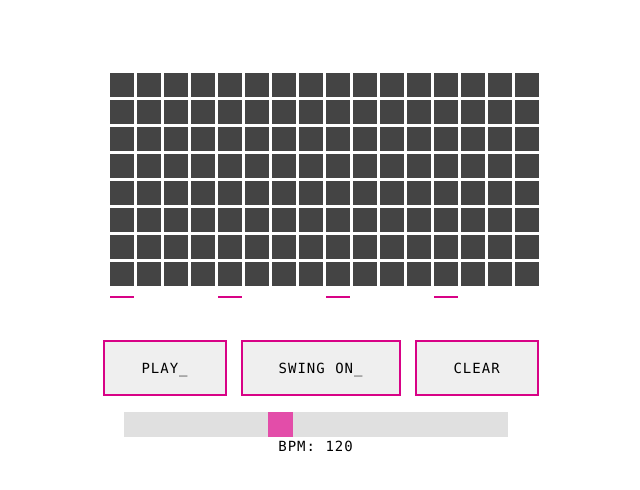
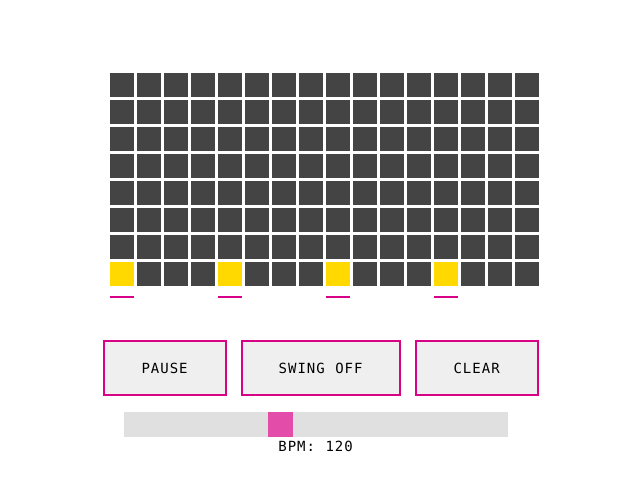
Before and after one commit to majewskibartosz/js-music, a website with bundled scripts: page index.html in a window 1280 px wide. Shown: the whole page, without its empty margins (324-964 px from the left). Built offline with nearby package versions, Linux system fonts and the light colour scheme; files whose address does not match are found by name.

Commit message:
fix button labels, add preset pattern
when page loads, buttons describe current state (pause, swingOff),
added preset pattern with kick.

```diff
--- a/index.html
+++ b/index.html
@@ -158,8 +158,8 @@
       </div>
     </div>
   <section class="controls">
-    <button class="button switch play" value="OFF">PLAY_</button>
-    <button class="button switch swing" value="OFF">SWING ON_</button>
+    <button class="button switch play" value="OFF">PAUSE</button>
+    <button class="button switch swing" value="OFF">SWING OFF</button>
     <button class="button switch">CLEAR</button>
     <div class="slider-container">
       <input type="range" min="80" max="180" value="120" class="slider">
--- a/scripts/functions.js
+++ b/scripts/functions.js
@@ -7,14 +7,14 @@ function toggleButton (button) {
   // setup swing button behaviour
   if (button.classList.contains('swing')) {
     if (button.value === 'OFF') {
-      Tone.Transport.swing = 0.1
+      Tone.Transport.swing = 0.25
       button.value = 'ON'
-      button.textContent = 'SWING OFF'
+      button.textContent = 'SWING ON_'
       hasSwing = true
     } else {
       Tone.Transport.swing = 0
       button.value = 'OFF'
-      button.textContent = 'SWING ON_'
+      button.textContent = 'SWING OFF'
       hasSwing = false
     }
     return hasSwing
@@ -22,19 +22,13 @@ function toggleButton (button) {
     if (button.value === 'ON') {
       Tone.Transport.stop()
       button.value = 'OFF'
-      button.textContent = 'PLAY_'
+      button.textContent = 'PAUSE'
     } else {
       Tone.Transport.start()
       button.value = 'ON'
-      button.textContent = 'PAUSE'
+      button.textContent = 'PLAY_'
     }
   }
-}
-
-function modifyClass (el, action, elClass) {
-  action === 'add' ? el.classList.add(elClass)
-    : action === 'remove' ? el.classList.remove(elClass)
-      : el.classList.toggle(elClass)
 }
 
 // Add or remove class - depends on swing status
@@ -52,6 +46,12 @@ function modifyHighlightClass (el) {
   }
 }
 
+function modifyClass (el, action, elClass) {
+  action === 'add' ? el.classList.add(elClass)
+    : action === 'remove' ? el.classList.remove(elClass)
+      : el.classList.toggle(elClass)
+}
+
 function singleClick (el) {
   el = el.target
   modifyClass(el, 'toggle', 'clicked')
--- a/scripts/index.js
+++ b/scripts/index.js
@@ -16,13 +16,23 @@ const clearBtn = document.getElementsByClassName('switch')[2]
 const slider = document.querySelector('.slider')
 const output = document.querySelector('.bpm-value')
 
-// Setup beat markers
+// ==============================================================
+// BOTTOM ROW BEAT MARKERS AND PRESET PATTERN
+// ==============================================================
+// Setup beat markers (BOTTOM ROW)
 // On 1, 5, 9, 13 step, mark start of beat with css class
-const markers = document.querySelectorAll('div > div:last-child > span')
-for (let i = 1; i < markers.length; i++) {
-  markers[0].classList.add('beat-mark')
+const steps = document.querySelectorAll('div > div:last-child > span')
+for (let i = 1; i < steps.length; i++) {
+  steps[0].classList.add('beat-mark')
   if (i % 4 === 0) {
-    markers[i].classList.add('beat-mark')
+    steps[i].classList.add('beat-mark')
+  }
+}
+// Setup preset pattern (BOTTOM ROW)
+for (let i = 1; i < steps.length; i++) {
+  steps[0].classList.add('clicked')
+  if (i % 4 === 0) {
+    steps[i].classList.add('clicked')
   }
 }
 
```
